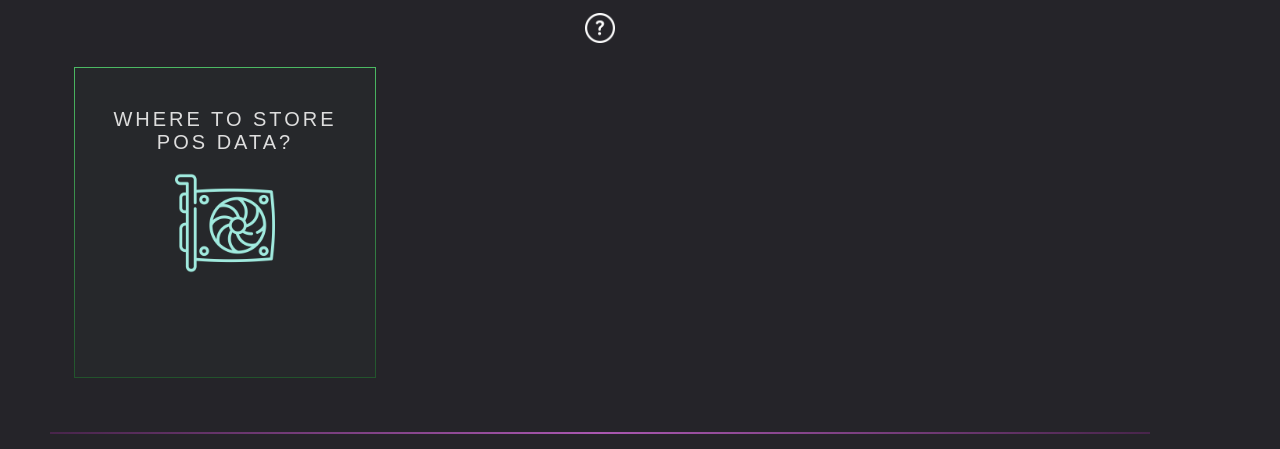
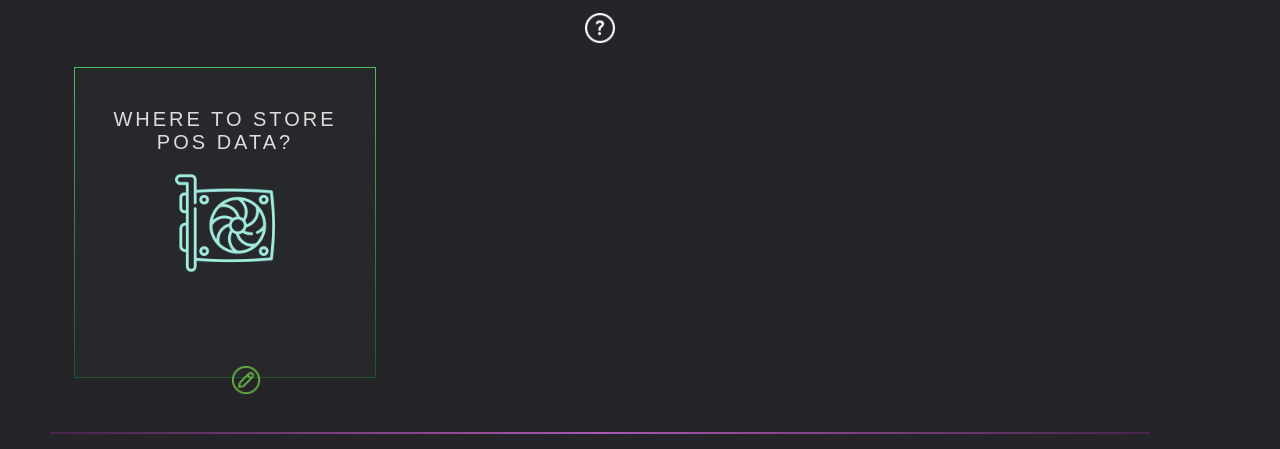
Before and after one commit to spacemeshos/sm-init-app-v2, a React (Create React App) app: page /guided/TailoredSettings in a window 1280 px wide. Shown: the part 258-707 px from the top of the page. Built offline with nearby package versions, Linux system fonts and the light colour scheme.

Commit message:
edit button setup

```diff
--- a/src/components/button.tsx
+++ b/src/components/button.tsx
@@ -328,8 +328,8 @@ const EditpWrapper = styled.button<{ top: number; left: number }>`
   cursor: pointer;
   z-index: 1;
   position: absolute;
-  top: ${({ top }) => top}px;
-  left: ${({ left }) => left}px;
+  top: ${({ top }) => top}%;
+  left: ${({ left }) => left}%;
 `;
 
 const TooltipWrapper = styled.button<{ top: number; left: number }>`
--- a/src/pages/GuidedCreate/TailoredSettings.tsx
+++ b/src/pages/GuidedCreate/TailoredSettings.tsx
@@ -2,6 +2,7 @@ import * as React from "react";
 import styled from "styled-components";
 import {
   BackButton,
+  EditButton,
   ForwardButton,
   TooltipButton,
 } from "../../components/button";
@@ -83,17 +84,21 @@ const TailoredSettings: React.FC = () => {
         <br />
         not hinder your smeshing experience.
         <TooltipButton
-        modalComponent={PosInfo}
-        TooltipButtonTop={100}
-        TooltipButtonLeft={50}
-      />
+          modalComponent={PosInfo}
+          TooltipButtonTop={100}
+          TooltipButtonLeft={50}
+        />
       </TextWrapper>
-
 
       <ContainerBottom>
         <GPUWrapper>
           <Tile text={"Where to Store pos data?"} imageSrc={gpu} />
-        </GPUWrapper>
+          <EditButton
+            modalComponent={PosInfo}
+            EditButtonTop={96}
+            EditButtonLeft={50}
+          />
+        </GPUWrapper>{" "}
       </ContainerBottom>
     </>
   );
```
